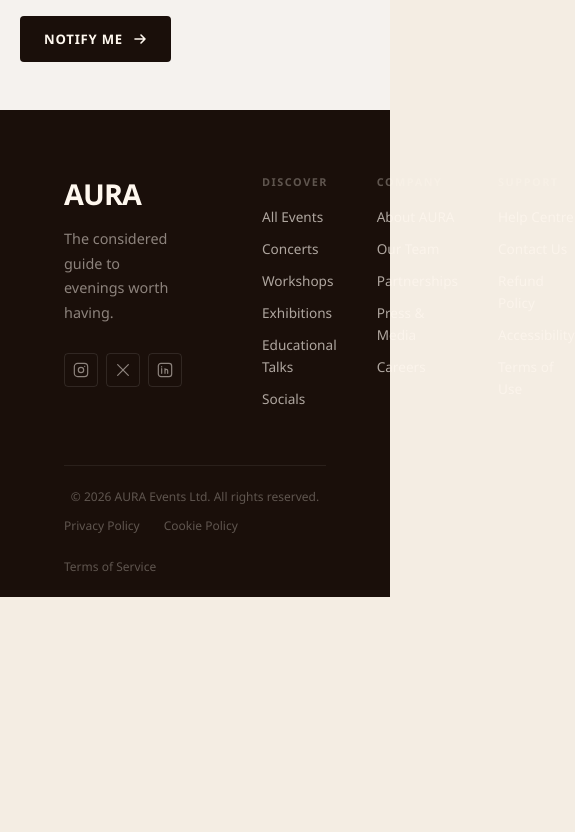
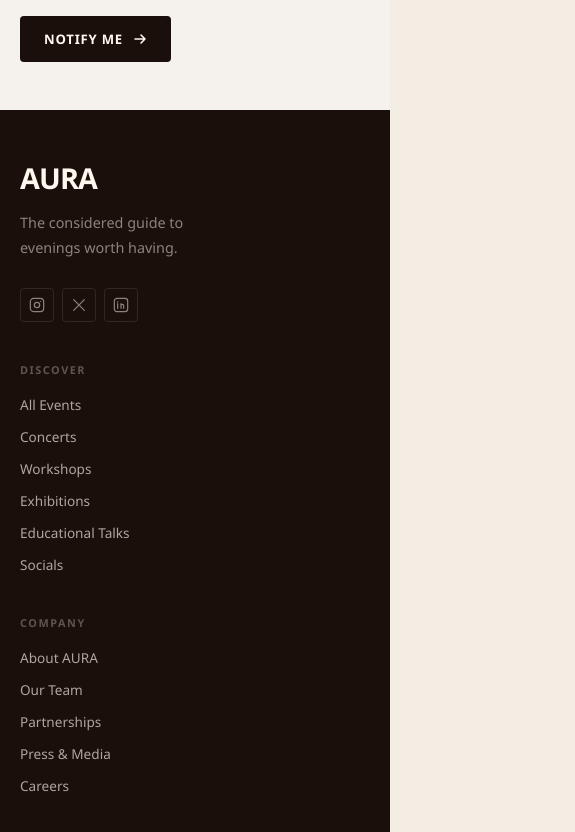
Before and after one commit to donatm22/LAB1-Projekti, a React (Vite) app in the folder frontend/: page / in a window 390 px wide. Shown: the part 2932-3764 px from the top of the page, 575 px wide, since content can reach past the window. Before the commit the page ends 3529 px from the top, so only its background shows below. Built offline with nearby package versions, Linux system fonts and the light colour scheme; no server answers; a web font is replaced by a local one.

Commit message:
Made the website responsive
Added responsive changes to certain elements and pages

```diff
--- a/frontend/src/components/Team.css
+++ b/frontend/src/components/Team.css
@@ -160,3 +160,11 @@
   color: var(--color-ink-muted);
   line-height: 1.75;
 }
+
+@media (max-width: 768px) {
+
+  .about-team-grid {
+  grid-template-columns: 1fr;
+}
+
+}
--- a/frontend/src/pages/About.css
+++ b/frontend/src/pages/About.css
@@ -1,3 +1,8 @@
+html, body {
+  overflow-x: hidden;
+  max-width: 100%;
+}
+
 .about-wrapper {
   background: var(--color-bg);
   font-family: var(--font);
@@ -131,8 +136,14 @@
   color: #fff;
 }
 
-.about-mission {
+.about-mission{
   padding: 60px 40px;
+}
+
+.about-mission-inner{
+  display: flex;
+  flex-wrap: wrap;
+  gap: 32px;
 }
 
 .about-timeline {
@@ -297,11 +308,14 @@
 }
 
 @media (max-width: 768px) {
-  .about-hero-content,
-  .about-mission-inner {
+  .about-hero-content{
     grid-template-columns: 1fr;
     gap: 32px;
   }
+
+   .about-mission-inner{
+    flex-direction: column;
+   }
 
   .about-hero-right {
     padding-top: 0;
@@ -328,4 +342,17 @@
   .about-timeline-item {
     grid-template-columns: 80px 1fr 20px;
   }
+
+  .footer {
+    padding: 48px 24px 0;
+  }
+
+  .footer-inner {
+    grid-template-columns: 1fr;
+    gap: 40px;
+  }
+
+  .footer-links {
+    grid-template-columns: repeat(2, 1fr);
+  }
 }
--- a/frontend/src/pages/Eventet.css
+++ b/frontend/src/pages/Eventet.css
@@ -1,3 +1,7 @@
+html, body {
+  overflow-x: hidden;
+  max-width: 100%;
+}
 
 .main{
   background: var(--color-bg);
@@ -198,6 +202,19 @@
   .grid {
     grid-template-columns: repeat(2, 1fr);
   }
+
+    .footer {
+    padding: 48px 24px 0;
+  }
+
+  .footer-inner {
+    grid-template-columns: 1fr;
+    gap: 40px;
+  }
+
+  .footer-links {
+    grid-template-columns: repeat(2, 1fr);
+  }
 }
 
 @media (max-width: 600px) {
@@ -208,4 +225,23 @@
   .grid {
     grid-template-columns: 1fr;
   }
+  .footer {
+
+    padding: 48px 20px 0;
+  }
+
+  .footer-links {
+    grid-template-columns: 1fr;
+  }
+
+  .footer-bottom {
+    flex-direction: column;
+    gap: 12px;
+    align-items: flex-start;
+  }
+
+  .footer-bottom-links {
+    flex-wrap: wrap;
+    gap: 16px;
+  }
 }
--- a/frontend/src/pages/Home.css
+++ b/frontend/src/pages/Home.css
@@ -1,3 +1,8 @@
+html, body {
+  overflow-x: hidden;
+  max-width: 100%;
+}
+
 .home-wrapper {
   background: var(--color-bg);
 }
--- a/frontend/src/pages/Socials.css
+++ b/frontend/src/pages/Socials.css
@@ -1,3 +1,8 @@
+html, body {
+  overflow-x: hidden;
+  max-width: 100%;
+}
+
 .socials-main {
   max-width: 1200px;
   margin: 0 auto;
```
